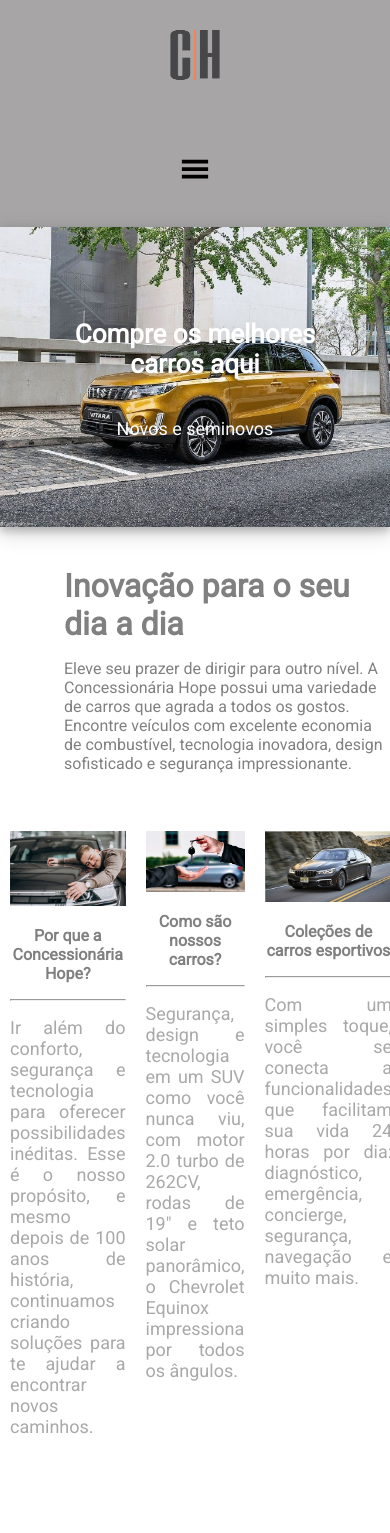
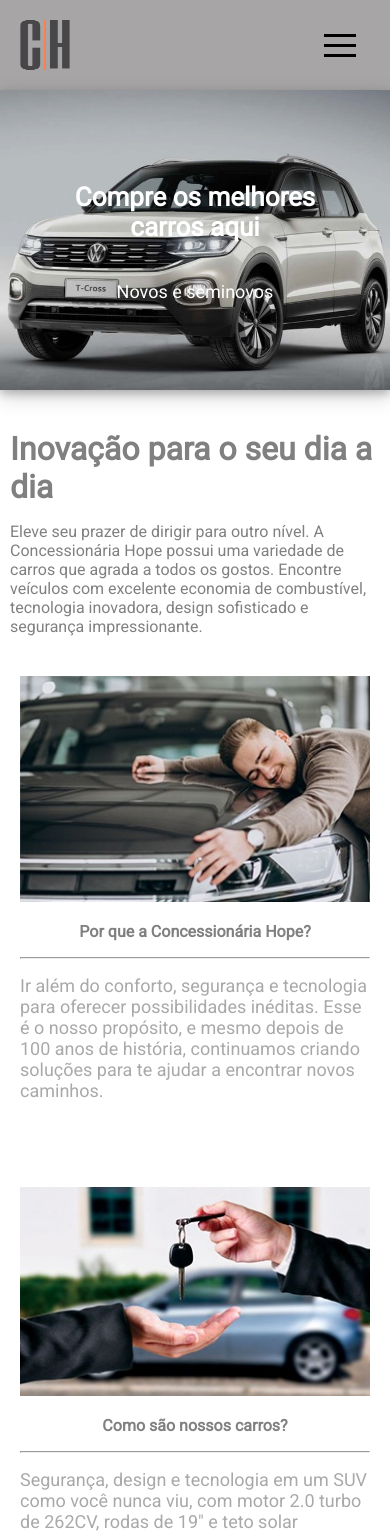
Before and after one commit to ArmandoVinicius/concessionaria-next, a Next.js app: page / in a window 390 px wide. Shown: the top 1533 px of the page. Built offline with nearby package versions, Linux system fonts and the light colour scheme.

Commit message:
fix: images, navbar, hamburger navbar and responsive

```diff
--- a/package.json
+++ b/package.json
@@ -9,6 +9,7 @@
   },
   "dependencies": {
     "axios": "^0.21.1",
+    "hamburger-react": "^2.4.0",
     "next": "10.1.2",
     "next-images": "^1.7.0",
     "nprogress": "^0.2.0",
--- a/src/components/CarImage/index.jsx
+++ b/src/components/CarImage/index.jsx
@@ -1,8 +1,8 @@
 import React from "react";
 import { Container, Description, Title } from "./style";
 
-const CarImage = ({ title, description }) => (
-  <Container image="assets/carro.jpg">
+const CarImage = ({ title, description, image }) => (
+  <Container image={image}>
     <Title>{title}</Title>
     <Description>{description}</Description>
   </Container>
--- a/src/components/Card/index.jsx
+++ b/src/components/Card/index.jsx
@@ -1,11 +1,10 @@
 import React from "react";
-import { Container, SingleCard } from "./style";
+import { Container, Image } from "./style";
 import { Title, Text } from "../style";
 
 const Card = ({ src, alt, title, description }) => (
   <Container>
-    <SingleCard>
-      <img src={src} alt={alt} width="100%" />
+    <Image src={src} alt={alt} />
     <Title
       marginLeft="0"
       marginTop="1rem"
@@ -20,7 +19,6 @@ const Card = ({ src, alt, title, description }) => (
     <Text marginLeft="0" marginTop="1rem" textColor="var(--text-secundary)">
       {description}
     </Text>
-    </SingleCard>
   </Container>
 );
 
--- a/src/components/Card/style.js
+++ b/src/components/Card/style.js
@@ -1,12 +1,11 @@
 import styled from "styled-components";
 
 export const Container = styled.div`
-  max-width: 1080px;
-  margin: 48px auto;
-  padding: 10px;
+  max-width: 100%;
+  margin: 30px 10px;
 `;
 
-export const SingleCard = styled.div`
-  max-width: 328px;
-  text-align: justify;
+export const Image = styled.img`
+  width: 100%;
+  height: 50%;
 `;
--- a/src/components/NavBar/index.jsx
+++ b/src/components/NavBar/index.jsx
@@ -1,5 +1,6 @@
 import { useState } from "react";
-import { GiHamburgerMenu } from "react-icons/gi";
+// import { GiHamburgerMenu } from "react-icons/gi";
+import Hamburger from "hamburger-react";
 import {
   Container, Section, Ul, Li, Button, Image,
 } from "./style";
@@ -9,13 +10,11 @@ const NavBar = () => {
 
   return (
     <Container>
+      <Image src="assets/logomarca.png" alt="Logo" />
+      <Button>
+        <Hamburger toggled={open} toggle={setOpen} />
+      </Button>
       <Section>
-        <Image src="assets/logomarca.png" alt="Logo" />
-      </Section>
-      <Section>
-        <Button onClick={() => setOpen(!open)}>
-          <GiHamburgerMenu />
-        </Button>
         <Ul display={open ? "grid" : "none"}>
           <Li>Home</Li>
           <Li>Sobre</Li>
--- a/src/components/NavBar/style.js
+++ b/src/components/NavBar/style.js
@@ -5,23 +5,25 @@ export const Container = styled.section`
   justify-content: space-around;
   align-items: center;
   background-color: var(--grey);
-  height: 100px;
+  height: 75px;
 
   @media(max-width: 800px) {
-    display: grid;
-    justify-content: center;
+    display: flex;
+    justify-content: space-between;
     text-align: center;
     height: 100%;
+    padding: 20px;
   }
 `;
 
 export const Section = styled.div`
-  display: flex;
-
-  margin: 30px;
-
   @media(max-width: 800px) {
-    display: block;
+    display: flex;
+    width: 100%;
+    background: var(--grey);
+    position: absolute;
+    top: 78px;
+    left: 0;
   }
 `;
 
@@ -42,15 +44,10 @@ export const Li = styled.li`
   font-weight: bold;
   color: var(--grey-white);
   padding: 10px;
-
-  &:hover {
-    border-bottom: 3px solid var(--black);
-  }
 `;
 
 export const Button = styled.button`
   cursor: pointer;
-  padding: 10px;
   background-color: transparent;
   border: none;
 
--- a/src/components/style.js
+++ b/src/components/style.js
@@ -1,4 +1,14 @@
 import styled from "styled-components";
+
+export const Container = styled.section`
+  max-width: 1024px;
+  margin-left: auto;
+  margin-right: auto;
+
+  @media (max-width: 800px) {
+    margin: 10px;
+  }
+`;
 
 export const Title = styled.h1`
   font-size: ${(props) => props.fontSize || "1.5rem"};
@@ -19,8 +29,11 @@ export const Text = styled.p`
 `;
 
 export const ContainerCards = styled.div`
-  max-width: 1080px;
-  margin: 0 auto;
   display: grid;
   grid-template-columns: repeat(3, 1fr);
+  margin: 10px 0;
+
+  @media (max-width: 800px) {
+    grid-template-columns: 1fr;
+  }
 `;
--- a/src/pages/index.jsx
+++ b/src/pages/index.jsx
@@ -1,7 +1,6 @@
 import Card from "../components/Card";
 import CarImage from "../components/CarImage";
-// import Carro from "../../public/assets/carro.jpg";
-import { Title, Text, ContainerCards } from "../components/style";
+import { Container, Title, Text, ContainerCards } from "../components/style";
 
 const Home = () => (
   <>
@@ -10,15 +9,17 @@ const Home = () => (
       description="Novos e seminovos"
       image="assets/carro_branco.jpg"
     />
-    <Title fontSize="2rem" marginBottom="0">
+    <Container>
+      <Title fontSize="2rem" marginLeft="0" marginBottom="0">
         Inovação para o seu dia a dia
       </Title>
-    <Text fontSize="1rem" marginBottom="0">
+      <Text fontSize="1rem" marginLeft="0" marginBottom="0">
         Eleve seu prazer de dirigir para outro nível. A Concessionária Hope possui
         uma variedade de carros que agrada a todos os gostos. Encontre veículos
         com excelente economia de combustível, tecnologia inovadora, design
         sofisticado e segurança impressionante.
       </Text>
+
       <ContainerCards>
         <Card
           src="assets/icone1.jpeg"
@@ -44,7 +45,20 @@ const Home = () => (
           title="Lorem ipsum dolor sit amet"
           description="Lorem ipsum dolor sit amet, consectetur adipiscing elit. Integer sem ex, vehicula sit amet consectetur hendrerit, ornare sed diam. Nunc et lectus vel urna ornare ornare a a nisi. Quisque pulvinar rhoncus dignissim. Nullam rhoncus egestas porttitor. Vivamus posuere libero tellus, vel ornare ipsum posuere nec."
         />
+        <Card
+          src="assets/icone2.jpeg"
+          alt="Foto de um homem entregando uma chave para outro homem"
+          title="Lorem ipsum dolor sit amet"
+          description="Lorem ipsum dolor sit amet, consectetur adipiscing elit. Integer sem ex, vehicula sit amet consectetur hendrerit, ornare sed diam. Nunc et lectus vel urna ornare ornare a a nisi. Quisque pulvinar rhoncus dignissim. Nullam rhoncus egestas porttitor. Vivamus posuere libero tellus, vel ornare ipsum posuere nec."
+        />
+        <Card
+          src="assets/icone2.jpeg"
+          alt="Foto de um homem entregando uma chave para outro homem"
+          title="Lorem ipsum dolor sit amet"
+          description="Lorem ipsum dolor sit amet, consectetur adipiscing elit. Integer sem ex, vehicula sit amet consectetur hendrerit, ornare sed diam. Nunc et lectus vel urna ornare ornare a a nisi. Quisque pulvinar rhoncus dignissim. Nullam rhoncus egestas porttitor. Vivamus posuere libero tellus, vel ornare ipsum posuere nec."
+        />
       </ContainerCards>
+    </Container>
   </>
 );
 
```
Also changed, not shown: 1 other file (tests, documents, lock files or other folders). Lines whose indentation alone changed are shown as unchanged.
